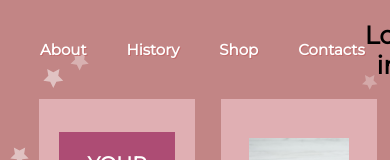
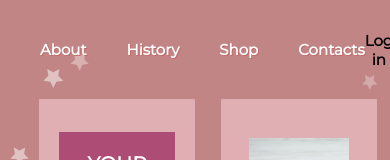
Before and after one commit to NatachaKey/react-redux-online-shop-with-autentification-Auth0, a React (Create React App) app: page /Shop in a window 390 px wide. Shown: the top 160 px of the page. Built offline with nearby package versions, Linux system fonts and the light colour scheme.

Commit message:
Update App.css

```diff
--- a/src/App.css
+++ b/src/App.css
@@ -188,6 +188,9 @@ body {
      .linkStyle{
          font-size: 15px;
     }
+      .transparentBtn{
+       font-size: 15px;
+      }
      .imgSmallDevice{
          width: 100px;
     }
```
